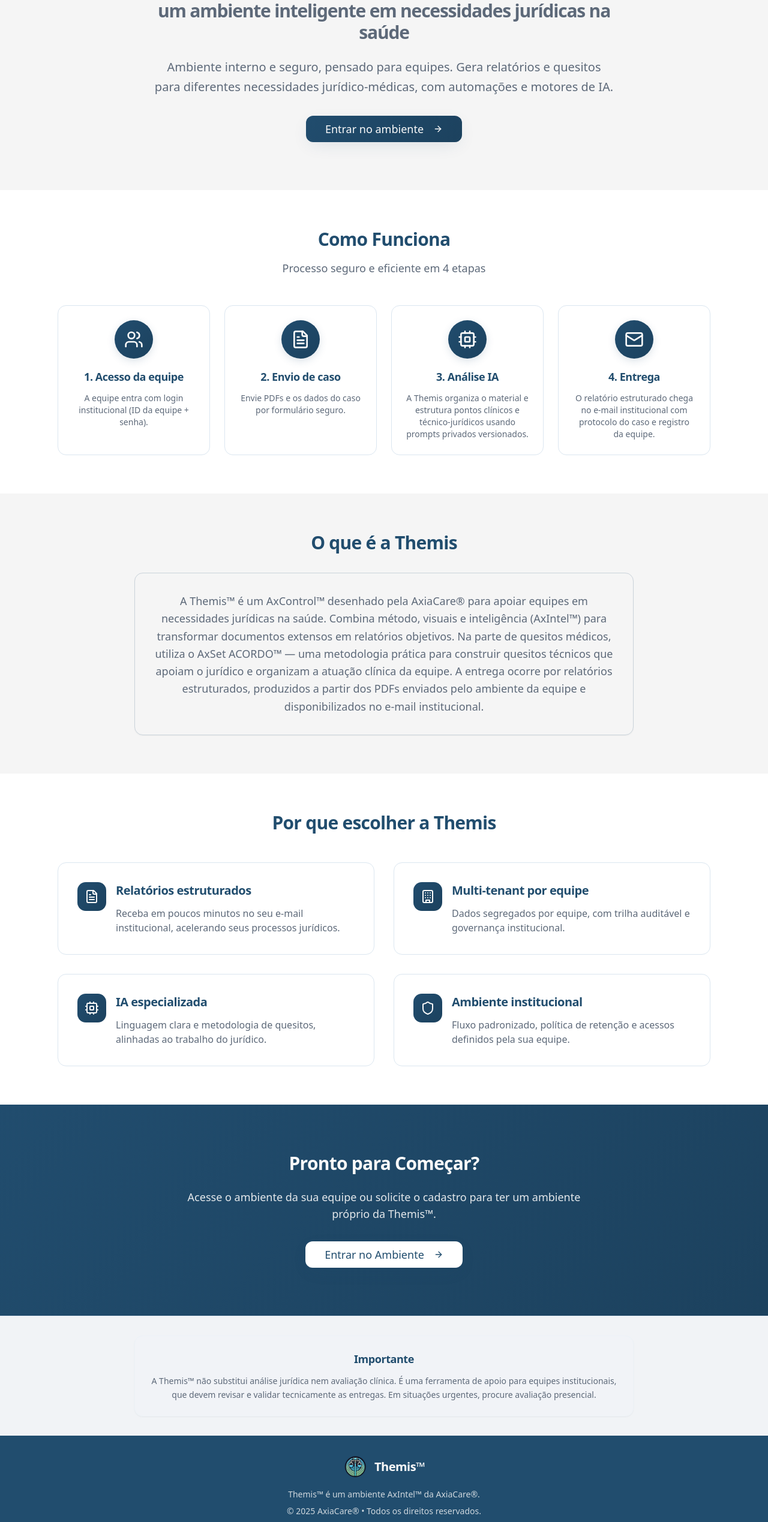
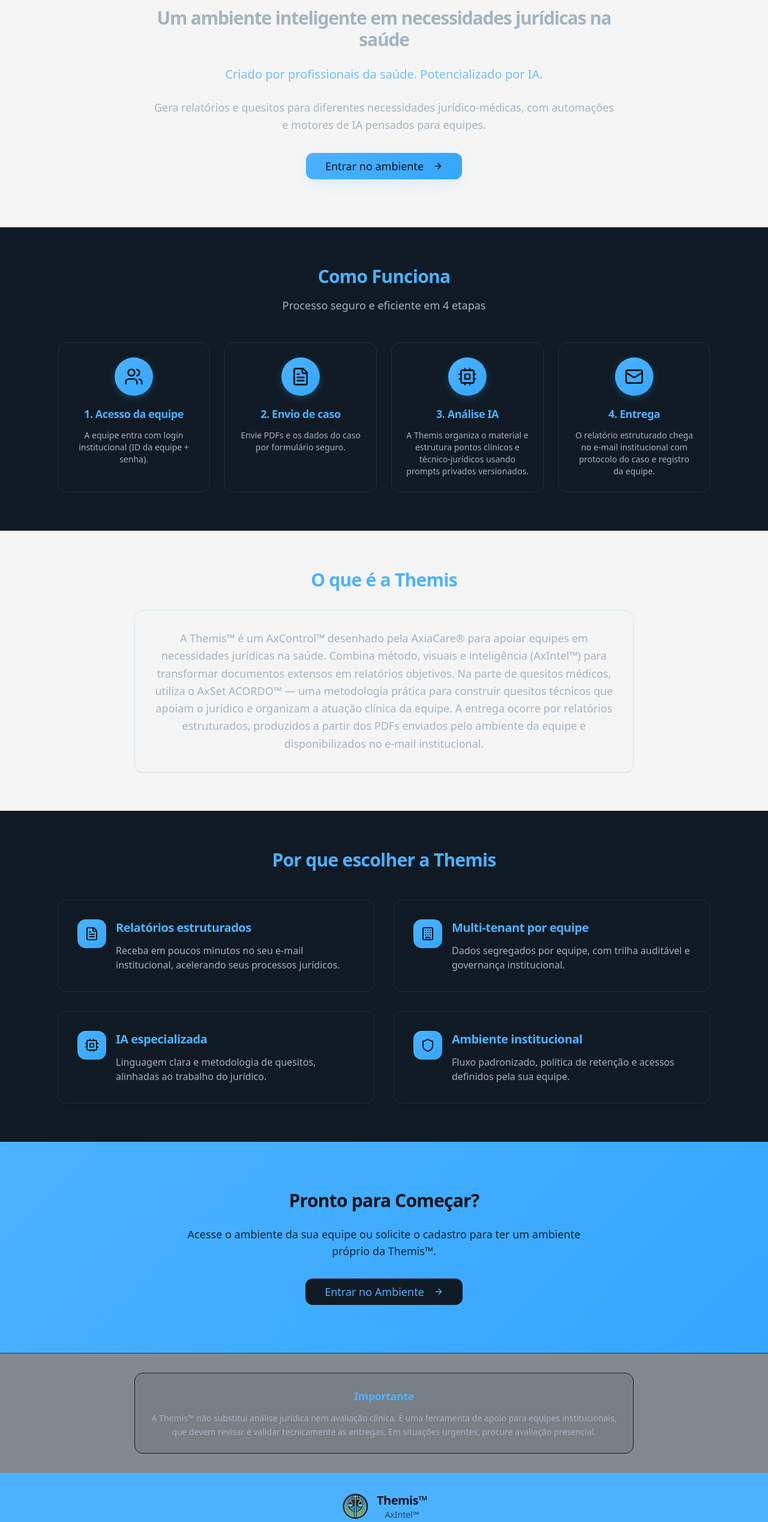
Before and after one commit to axiacare/themis-case-companion, a React (Vite) app: page / in a window 1280 px wide. Shown: the part 258-2796 px from the top of the page at 60% size. Built offline with nearby package versions, Linux system fonts and the light colour scheme.

Commit message:
Refine landing page visuals

```diff
--- a/index.html
+++ b/index.html
@@ -2,19 +2,21 @@
 <html lang="en">
   <head>
     <meta charset="UTF-8" />
+    <link rel="icon" href="/lovable-uploads/d42510ba-dc7b-4281-8c2a-002b976086c3.png" type="image/png">
     <meta name="viewport" content="width=device-width, initial-scale=1.0" />
-    <title>Themis™ – Assistente Jurídico Médica | AxiaCare®</title>
-    <meta name="description" content="Assistente jurídico-médica inteligente que utiliza IA para analisar casos médico-legais e fornecer pareceres técnicos precisos para profissionais do direito." />
-    <meta name="author" content="Themis" />
+    <title>Themis™ - Um ambiente inteligente em necessidades jurídicas na saúde | AxiaCare®</title>
+    <meta name="description" content="Ambiente inteligente pensado para equipes. Gera relatórios e quesitos para diferentes necessidades jurídico-médicas, com automações e motores de IA. Criado por profissionais da saúde. Potencializado por IA." />
+    <meta name="author" content="AxiaCare®" />
 
-    <meta property="og:title" content="Themis - Assistente Jurídico-Médica" />
-    <meta property="og:description" content="Assistente jurídico-médica inteligente que utiliza IA para analisar casos médico-legais e fornecer pareceres técnicos precisos para profissionais do direito." />
+    <meta property="og:title" content="Themis™ - Ambiente inteligente em necessidades jurídicas na saúde" />
+    <meta property="og:description" content="Ambiente inteligente pensado para equipes. Gera relatórios e quesitos para diferentes necessidades jurídico-médicas, com automações e motores de IA." />
     <meta property="og:type" content="website" />
-    <meta property="og:image" content="https://lovable.dev/opengraph-image-p98pqg.png" />
+    <meta property="og:image" content="/lovable-uploads/d42510ba-dc7b-4281-8c2a-002b976086c3.png" />
 
     <meta name="twitter:card" content="summary_large_image" />
-    <meta name="twitter:site" content="@lovable_dev" />
-    <meta name="twitter:image" content="https://lovable.dev/opengraph-image-p98pqg.png" />
+    <meta name="twitter:title" content="Themis™ - AxIntel™" />
+    <meta name="twitter:description" content="Criado por profissionais da saúde. Potencializado por IA." />
+    <meta name="twitter:image" content="/lovable-uploads/d42510ba-dc7b-4281-8c2a-002b976086c3.png" />
   </head>
 
   <body>
--- a/src/pages/Index.tsx
+++ b/src/pages/Index.tsx
@@ -5,7 +5,7 @@ import { FileText, Scale, Shield, Clock, CheckCircle, ArrowRight, Building, Cpu,
 
 const Index = () => {
   return (
-    <div className="min-h-screen bg-gradient-secondary">
+    <div className="min-h-screen bg-gradient-secondary dark">
       {/* Header */}
       <header className="border-b bg-card/80 backdrop-blur-sm sticky top-0 z-10">
         <div className="container mx-auto px-4 py-4">
@@ -14,7 +14,7 @@ const Index = () => {
               <img
                 src="/lovable-uploads/d42510ba-dc7b-4281-8c2a-002b976086c3.png"
                 alt="Themis™ Logo"
-                className="w-12 h-12 rounded-lg object-cover"
+                className="w-16 h-16 rounded-lg object-cover"
               />
               <div className="flex flex-col">
                 <h1 className="text-2xl font-bold text-primary">Themis™</h1>
@@ -47,10 +47,13 @@ const Index = () => {
           <div className="mb-8">
             <h2 className="text-5xl font-bold text-primary mb-6">
               Themis™
-              <span className="block text-muted-foreground text-3xl mt-2">um ambiente inteligente em necessidades jurídicas na saúde</span>
+              <span className="block text-muted-foreground text-3xl mt-2">Um ambiente inteligente em necessidades jurídicas na saúde</span>
             </h2>
-            <p className="text-xl text-muted-foreground max-w-3xl mx-auto leading-relaxed">
-              Ambiente interno e seguro, pensado para equipes. Gera relatórios e quesitos para diferentes necessidades jurídico-médicas, com automações e motores de IA.
+            <p className="text-xl text-primary/80 max-w-3xl mx-auto leading-relaxed mb-6 font-medium">
+              Criado por profissionais da saúde. Potencializado por IA.
+            </p>
+            <p className="text-lg text-muted-foreground max-w-3xl mx-auto leading-relaxed">
+              Gera relatórios e quesitos para diferentes necessidades jurídico-médicas, com automações e motores de IA pensados para equipes.
             </p>
           </div>
 
@@ -253,13 +256,19 @@ const Index = () => {
             <img
               src="/lovable-uploads/d42510ba-dc7b-4281-8c2a-002b976086c3.png"
               alt="Themis™ Logo"
-              className="w-10 h-10 rounded-lg object-cover"
+              className="w-12 h-12 rounded-lg object-cover"
             />
-            <h4 className="text-xl font-semibold">Themis™</h4>
+            <div className="flex flex-col items-center">
+              <h4 className="text-xl font-semibold">Themis™</h4>
+              <span className="text-sm text-primary-foreground/70">AxIntel™</span>
+            </div>
           </div>
           <div className="text-center text-primary-foreground/80 space-y-2">
             <p className="text-sm">
               Themis™ é um ambiente AxIntel™ da AxiaCare®.
+            </p>
+            <p className="text-sm font-medium">
+              Powered by AxiaCare®
             </p>
             <p className="text-sm">
               © 2025 AxiaCare® • Todos os direitos reservados.
```
